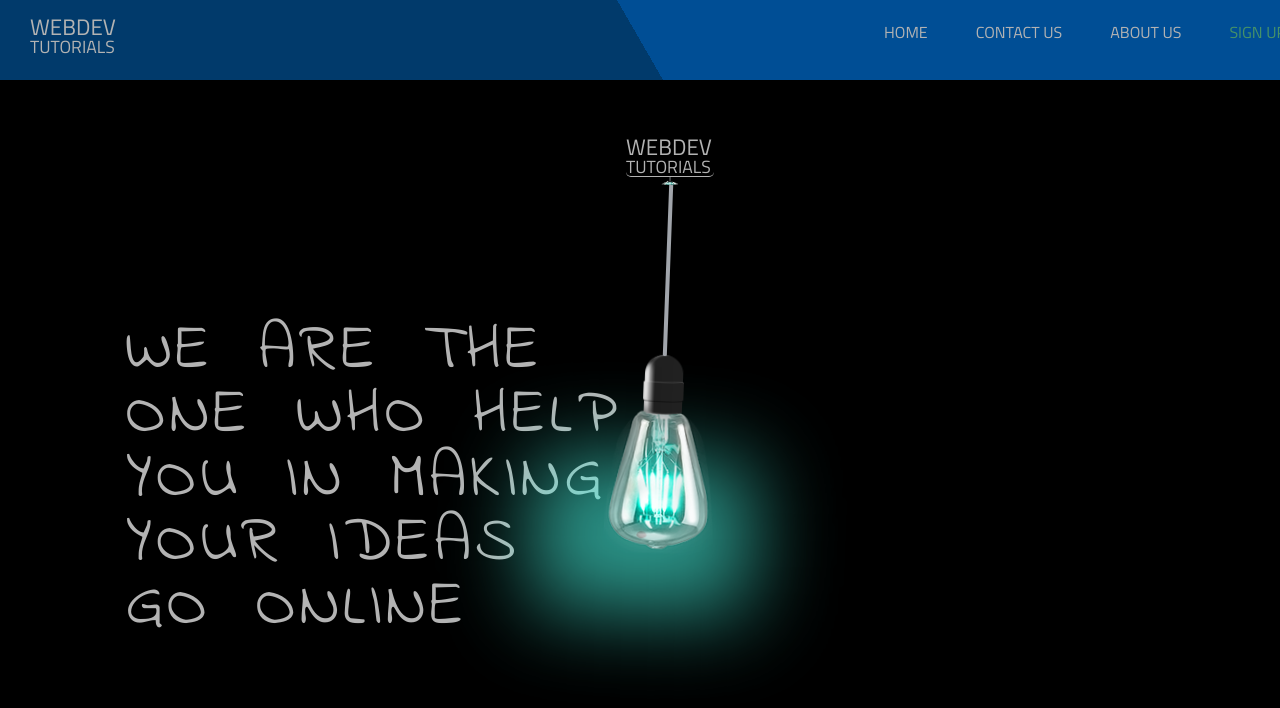
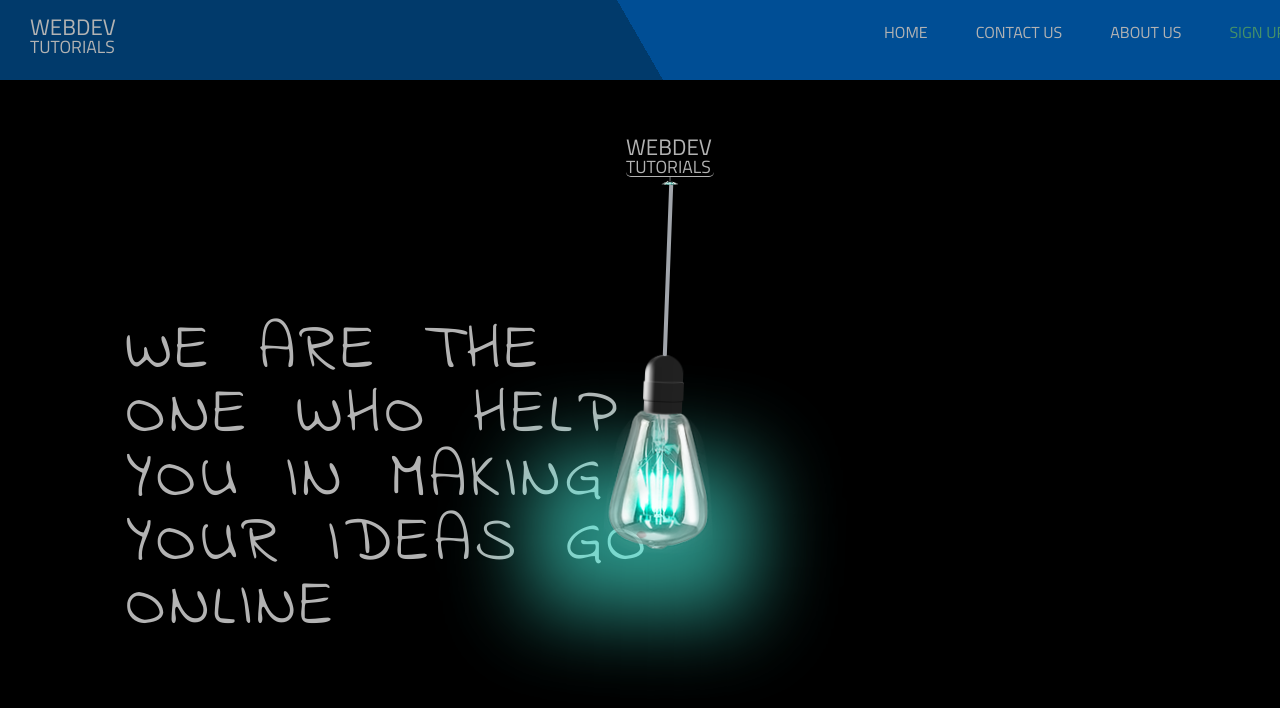
Before and after one commit to shivamanand-dev/webdev, a React app: page / in a window 1280 px wide. Shown: the top 708 px of the page. Built offline with nearby package versions, Linux system fonts and the light colour scheme.

Commit message:
modified

```diff
--- a/src/Components/hero/hero.css
+++ b/src/Components/hero/hero.css
@@ -1,3 +1,6 @@
+body {
+  overflow-x: hidden;
+}
 .wrapper {
   max-width: 1300px;
   width: 100%;
@@ -313,7 +316,6 @@
 }
 .sloganContainer {
   padding: 1rem 2rem;
-  width: 80%;
 }
 .slogan {
   font-family: "Indie Flower", cursive;
@@ -327,5 +329,15 @@
 
 .signUP {
   padding: 1rem 2rem;
-  width: 45%;
 }
+@media all and(max-width: 768px) {
+  html {
+    overflow-x: hidden;
+  }
+  body {
+    background-color: rosybrown;
+  }
+  .slogan {
+    display: none;
+  }
+}
```
